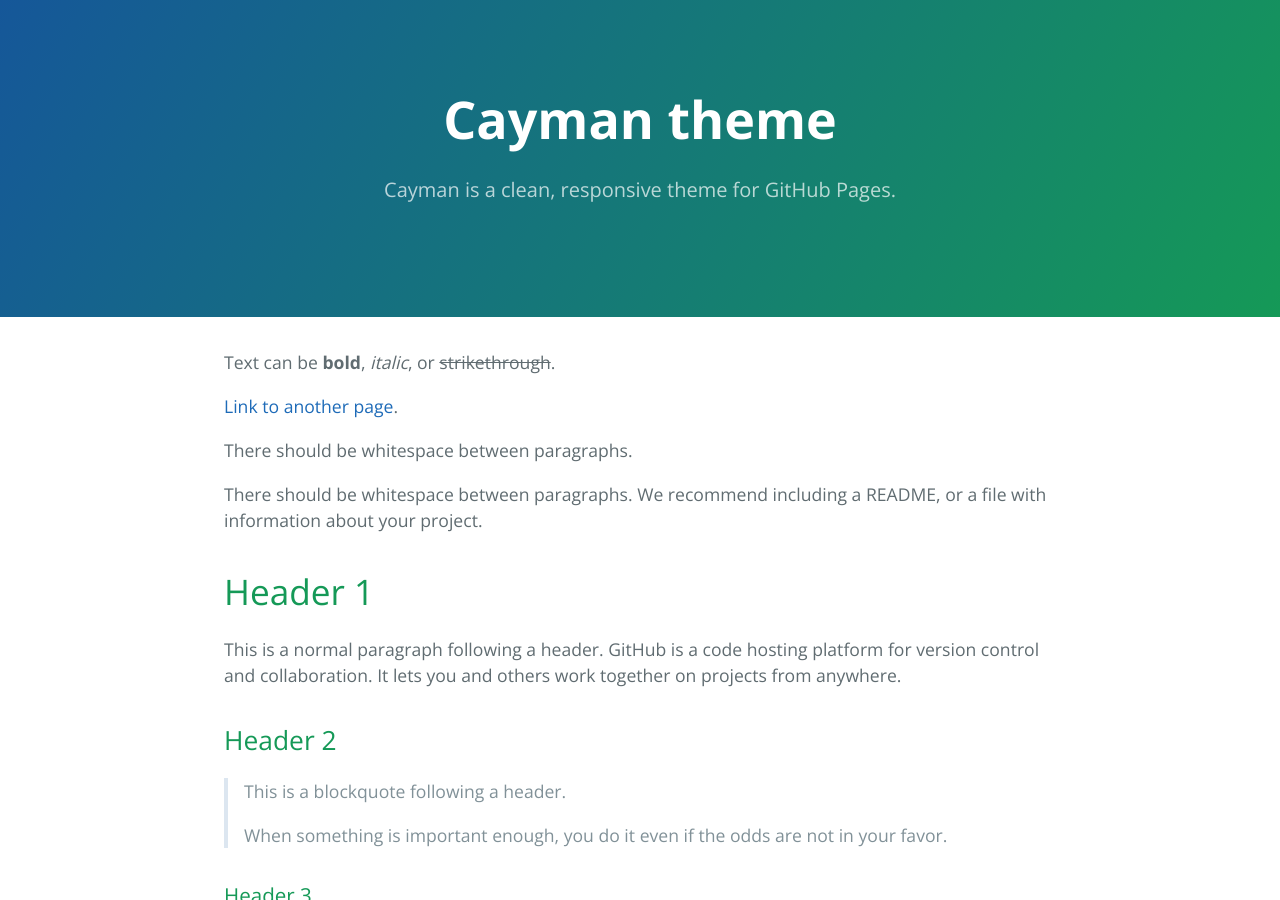
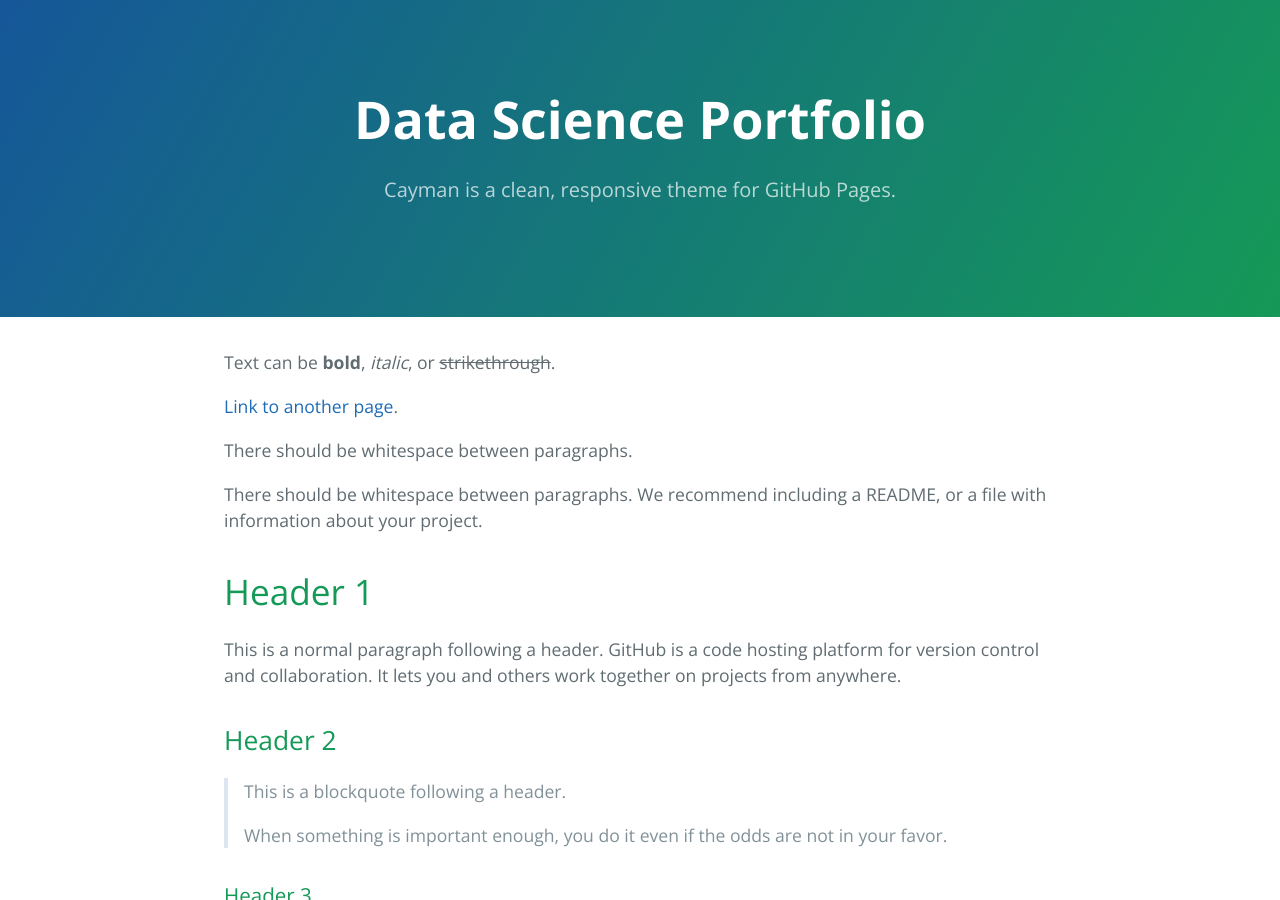
Before and after one commit to jtmyer/jtmyer.github.io, a Jekyll site: the page built from index.md, in a window 1280 px wide and 900 px high. Built offline with Jekyll 4.4.1, drawn with Linux system fonts in a browser that asks for light colours.

Commit message:
Update _config.yml

```diff
--- a/_config.yml
+++ b/_config.yml
@@ -1,4 +1,4 @@
-title: Cayman theme
+title: Data Science Portfolio
 description: Cayman is a clean, responsive theme for GitHub Pages.
 show_downloads: false
 google_analytics:
```
